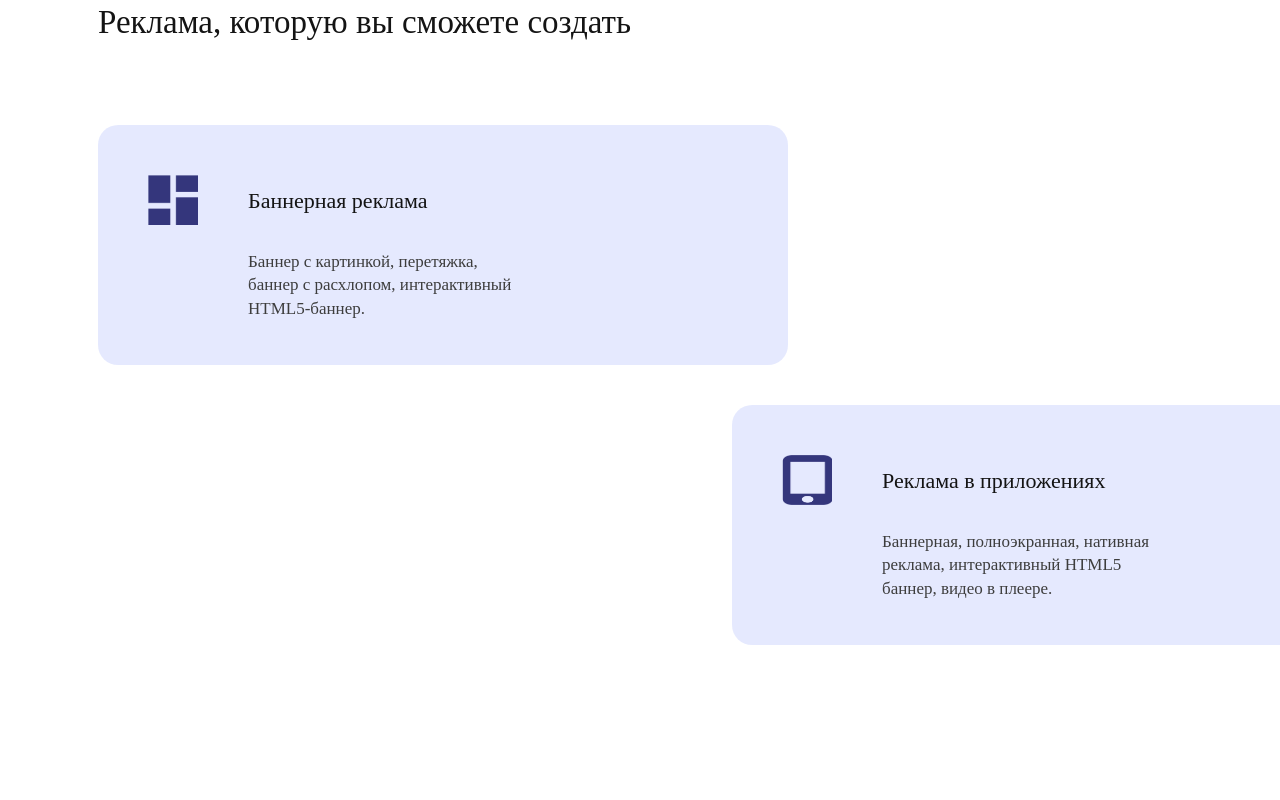
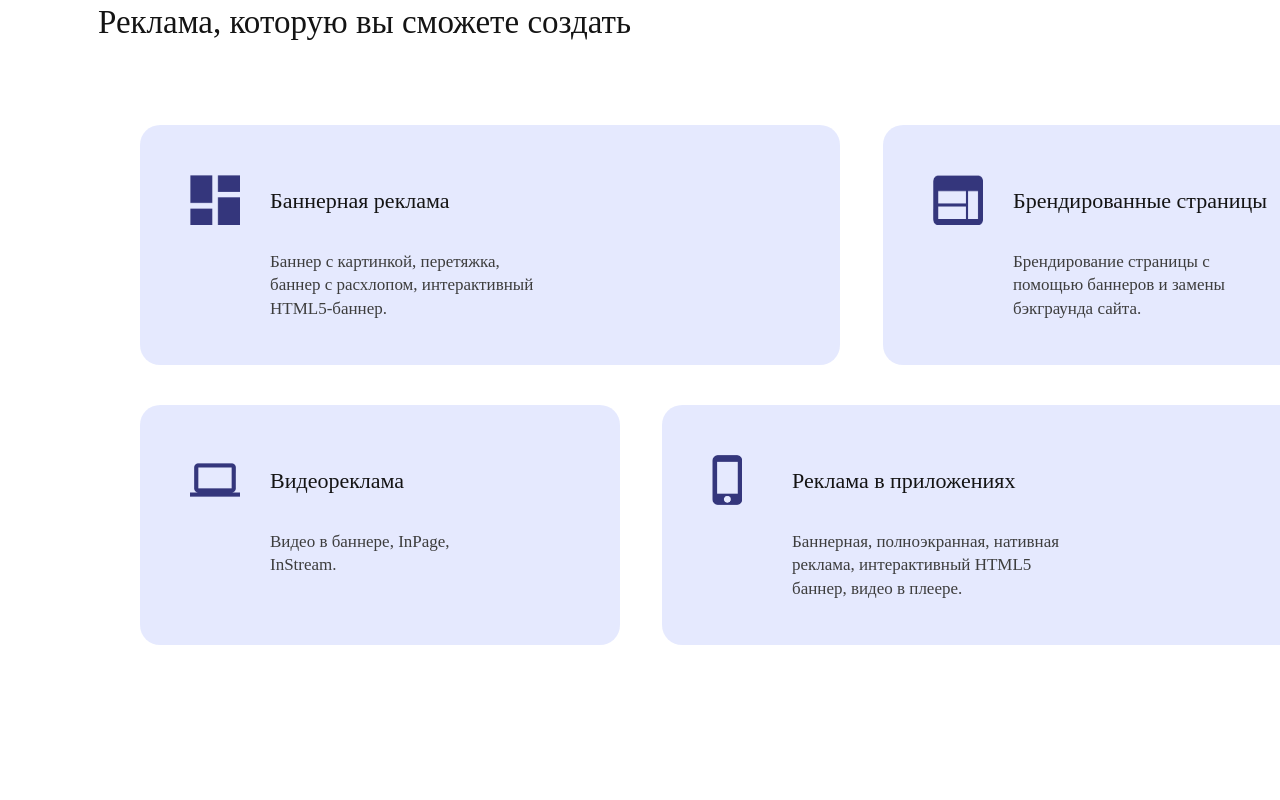
Before and after one commit to varvaratikh/yandex, a React (Vite) app: page / in a window 1280 px wide. Shown: the part 2500-3300 px from the top of the page. Built offline with nearby package versions, Linux system fonts and the light colour scheme.

Commit message:
added the final version of ad-page

```diff
--- a/src/layouts/ad/Ad.tsx
+++ b/src/layouts/ad/Ad.tsx
@@ -10,6 +10,7 @@ import four from "../../assets/image/icons/computer-svgrepo-com.png";
 
 export const Ad = () => {
   return (
+    // TODO: `на части мотетизации, когда все фолдеры раскрты, то это заходит на эту часть. Нужно чтобы это все логично смещалось вверх/вниз при закрытии/раскрытии всех этих фолдеров`
     <div className={style.ad_container}>
       <p id="formats" className={style.ad_text}>
         Реклама, которую вы cможете создать
@@ -49,7 +50,7 @@ export const Ad = () => {
         <div className={style.small_containers_second}>
           <img src={four} className={style.photo} />
           <p className={style.text_main}>Видеореклама</p>
-          <p className={style.text}>Видео в баннере, InPage, InStream.</p>
+          <p className={style.text_2}>Видео в баннере, InPage, InStream.</p>
         </div>
       </div>
     </div>
--- a/src/layouts/ad/style.module.sass
+++ b/src/layouts/ad/style.module.sass
@@ -25,18 +25,17 @@
   position: absolute
   width: 660px
   height: 240px
-  background: rgba(84, 108, 247, 0.15)
-  border-radius: 20px
 
 .big_containers_first
-  left: 98px
+  left: 140px
   bottom: 713px
   position: absolute
-  width: 690px
+  width: 700px
   height: 240px
   background: rgba(84, 108, 247, 0.15)
   border-radius: 20px
-  padding: 50px 50px
+  padding-left: 50px
+  padding-top: 50px
 
 .photo
   position: relative
@@ -45,7 +44,7 @@
 
 .photo_2
   position: relative
-  width: 50px
+  width: 30px
   height: 50px
 
 .text_main
@@ -55,7 +54,7 @@
   font-size: 22px
   line-height: 130%
   color: var(--black)
-  margin-left: 100px
+  margin-left: 80px
   margin-top: -42px
 
 .text
@@ -67,14 +66,27 @@
   font-size: 17px
   line-height: 140%
   color: #3D3D3D
-  margin-left: 100px
+  margin-left: 80px
   margin-top: 34px
 
+.text_2
+  width: 249px
+  height: 66px
+  font-family: 'Yandex Sans Text', serif
+  font-style: normal
+  font-weight: 300
+  font-size: 17px
+  line-height: 140%
+  color: #3D3D3D
+  margin-left: 80px
+  margin-top: 34px
+
+
 .big_containers_second
-  left: 732px
+  left: 662px
   bottom: 433px
   position: absolute
-  width: 690px
+  width: 700px
   height: 240px
   background: rgba(84, 108, 247, 0.15)
   border-radius: 20px
@@ -84,5 +96,23 @@
   position: absolute
   width: 460px
   height: 240px
+
+.small_containers_first
+  left: 883px
+  bottom: 713px
+  position: absolute
+  width: 480px
+  height: 240px
   background: rgba(84, 108, 247, 0.15)
   border-radius: 20px
+  padding: 50px 50px
+
+.small_containers_second
+  left: 140px
+  bottom: 433px
+  position: absolute
+  width: 480px
+  height: 240px
+  background: rgba(84, 108, 247, 0.15)
+  border-radius: 20px
+  padding: 50px 50px
```
